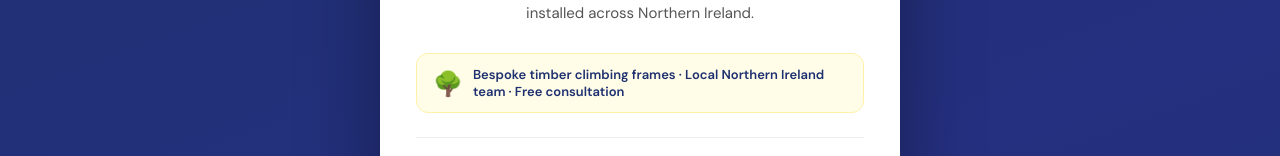
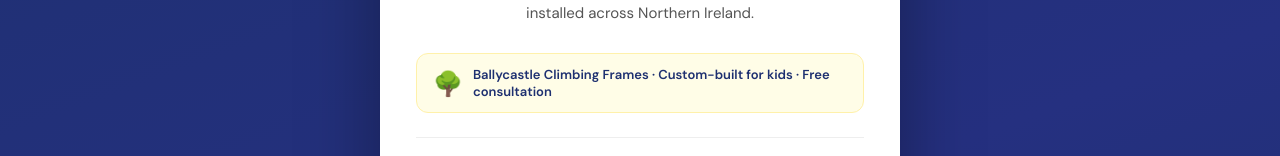
Before and after one commit to xnoy2/ballycastle-configurator, a React (Vite) app: page /refer/1 in a window 1280 px wide. Shown: the part 316-472 px from the top of the page. Built offline with nearby package versions, Linux system fonts and the light colour scheme; no server answers; the database is empty.

Commit message:
Fix referral landing badge text to use Ballycastle Climbing Frames branding
Co-Authored-By: Claude Sonnet 4.6 <noreply@anthropic.com>

```diff
--- a/src/pages/ReferralLanding.jsx
+++ b/src/pages/ReferralLanding.jsx
@@ -128,7 +128,7 @@ export default function ReferralLanding() {
 
             <div className="rl-badge">
               <span className="rl-badge-icon">🌳</span>
-              <span className="rl-badge-text">Bespoke timber climbing frames · Local Northern Ireland team · Free consultation</span>
+              <span className="rl-badge-text">Ballycastle Climbing Frames · Custom-built for kids · Free consultation</span>
             </div>
 
             <hr className="rl-divider" />
```
